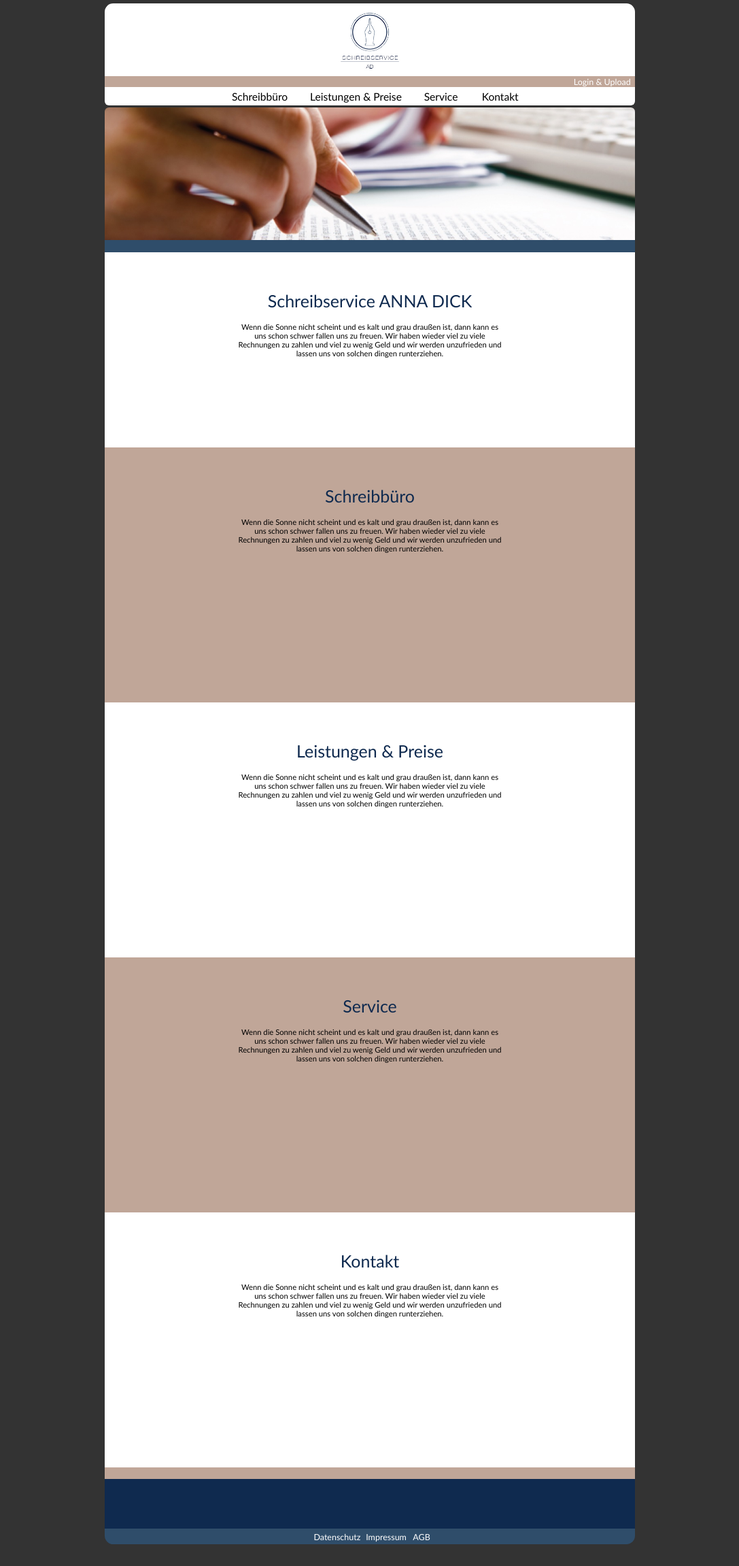
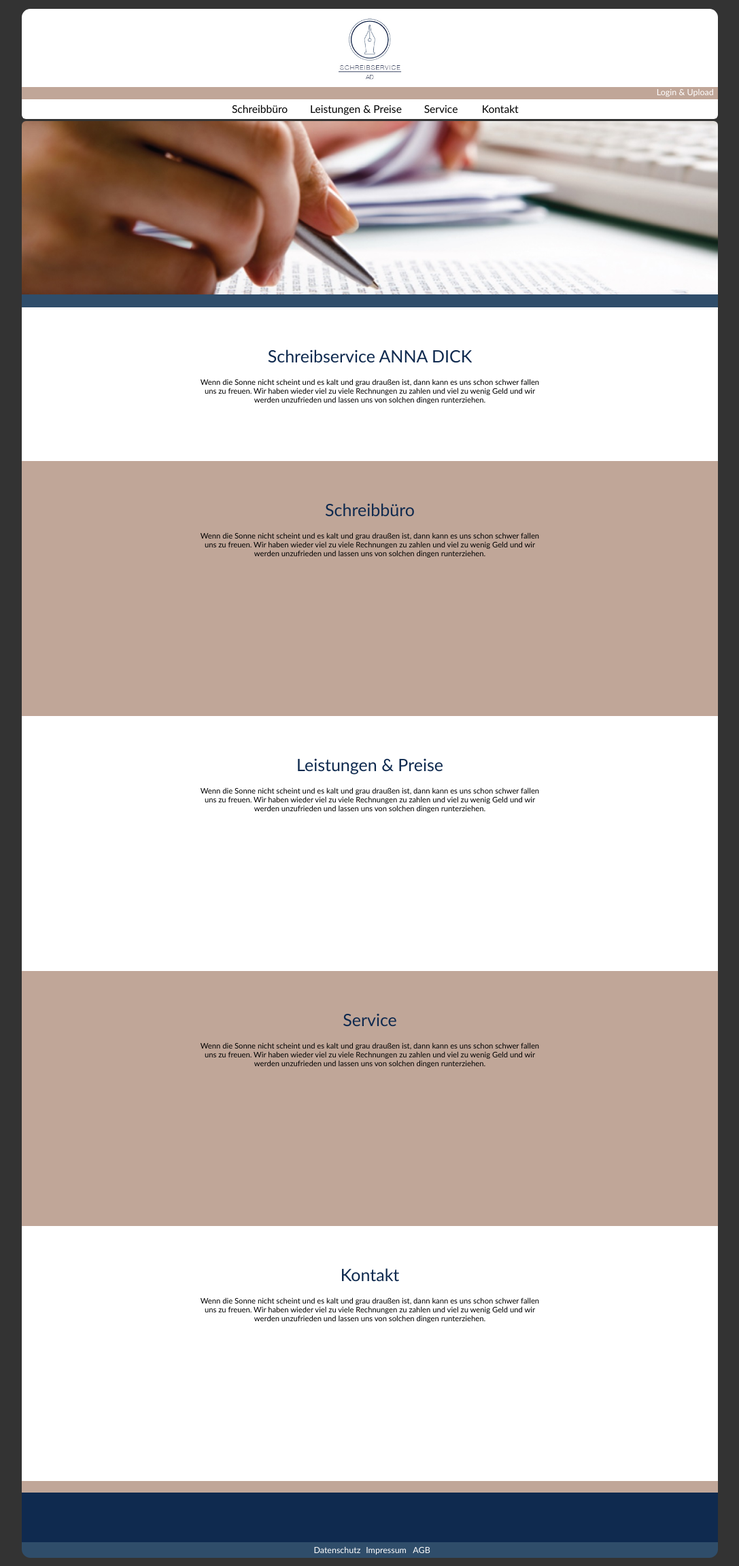
Before and after one commit to Laquat/Schreibservice, a PHP site: page / in a window 1280 px wide. Shown: the whole page at 68% size, without its empty margins (96-1183 px from the left). Before the commit the page ends 2271 px from the top, so only its background shows below. Run offline with PHP 8.4, Linux system fonts and the light colour scheme.

Commit message:
Update design.css
Ersetzen des kompletten Inhalts mit meinem lokalen Stand.

```diff
--- a/css/design.css
+++ b/css/design.css
@@ -8,17 +8,27 @@ html, body {
 	font-size:			62.5%;
 }
 #wrapper {
-	max-width:			780px;
-	max-height:			100%;
-	margin:				2px auto;
+	max-width:					80%;
+	max-height:					100%;
+	margin:						2em auto;
+	border-top-left-radius: 	2em;
+	border-top-right-radius: 	2em;
+	border-bottom-left-radius: 	2em;
+	border-bottom-right-radius: 2em;
+}
+.shadow {
+-webkit-box-shadow: 0px 0px 184px 18px rgba(133,133,133,1);
+-moz-box-shadow: 	0px 0px 184px 18px rgba(133,133,133,1);
+box-shadow: 		0px 0px 184px 18px rgba(133,133,133,1);
 }
 header {
-	position: 			relative;
-	top: 				0.5em;
-	width:				780px;
-	max-width: 			100%;
-	z-index: 			1;
-	height: 			24em;
+	position: 					relative;
+	max-width: 					100%;
+	height: 					26em;
+	border-top-left-radius: 	2em;
+	border-top-right-radius: 	2em;
+	border-bottom-left-radius: 	1em;
+	border-bottom-right-radius: 1em;
 }
 #kopf {
 	height:						71%;
@@ -43,6 +53,11 @@ header {
 	background-color:	#c0a698;
 	text-align:			right;
 }
+#pfeil {
+	display: 		inline-block;
+	height: 		70%;
+	vertical-align: middle;
+}
 .vertikalalign {
 	display: 			block;
 	position:			relative;
@@ -53,10 +68,11 @@ header {
 	transform:			translateY(-50%); /* W3C */
 }
 #loginmenue ul {
-	top:				50%;
+	display:			inline;
 	right: 				0;
 	list-style:			none;
 	margin-right:		1em;
+
 }
 #loginmenue li {
 	font-size: 			2em;
@@ -67,10 +83,10 @@ header {
 	display:			inline;
 }
 #hauptmenue {
-	position:			relative;
-	height:				18%;
-	width:				100%;
-	background-color:	white;
+	position:						relative;
+	height:							18%;
+	width:							100%;
+	background-color:				white;
 	border-bottom-left-radius: 		1em;
 	border-bottom-right-radius: 	1em;
 }
@@ -91,13 +107,15 @@ header {
 	display:			inline;
 }
 #hauptmenue a {
-	width: 20px;
+	width: 		20px;
 }
 main {
-	margin-top: 1em;
-	width:		100%;
-	text-align: center;
-	font-family: calibri;
+	margin-top: 				0.5em;
+	width:						100%;
+	text-align: 				center;
+	font-family: 				calibri;
+	border-top-left-radius: 	1em;
+	border-top-right-radius: 	1em;
 }
 #bild img {
 	position: 	relative;
@@ -112,8 +130,8 @@ main {
 	width:				100%;
 	border-style:		none;
 	background-color:	#0f2a4f;
-	background-color:				#2F4D6A;
-	background-color:				hsl(210, 38%, 30%);
+	background-color:	#2F4D6A;
+	background-color:	hsl(210, 38%, 30%);
 
 }
 #zwischenbox2 {
@@ -136,8 +154,8 @@ section p {
 	height:		60em;
 }
 #schreibservice {
-	background-color: 	white;
-	height: 			80em;
+	background-color: 			white;
+	height: 					80em;
 	border-top-left-radius: 	2em;
 	border-top-right-radius: 	2em;
 }
@@ -178,8 +196,11 @@ section p {
 	background-color: 	#c0a698;
 }
 footer {
-	height:				18em;
-	margin-bottom:		2em;
+	margin-top: 				0;
+	height:						18em;
+	margin-bottom:				2em;
+	border-bottom-left-radius: 	2em;
+	border-bottom-right-radius: 2em;
 }
 #fussklein {
 	height:				15%;
@@ -231,13 +252,3 @@ footer {
 #fusszeilenmenue a:hover { 	color: white; border-top:	1px solid;
 							border-bottom: 1px solid; border-color:	white;}
 #fusszeilenmenue a:active { 	color: orange; 	text-decoration: none;}
-
-.fixed {
-    top:0;
-    left:0;
-    position:fixed;
-}
-
-#my_fixable_table_header{
- display: block;
-}
```
